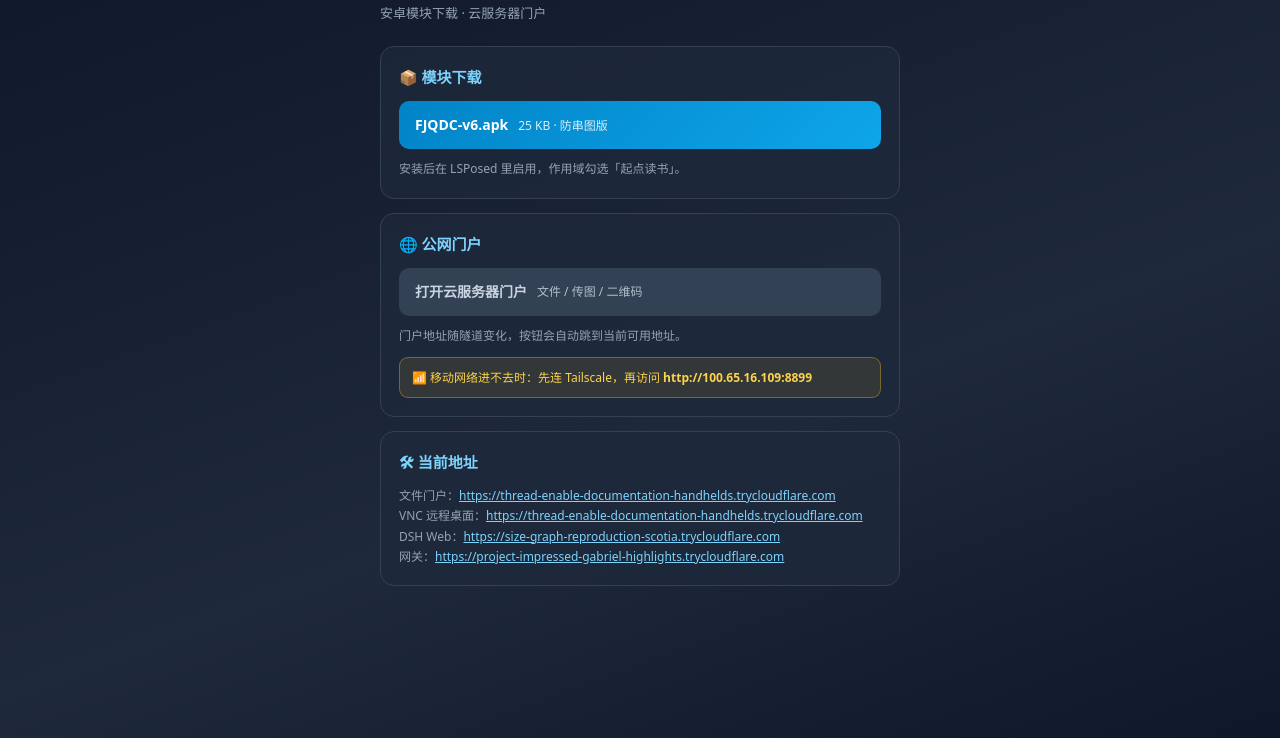
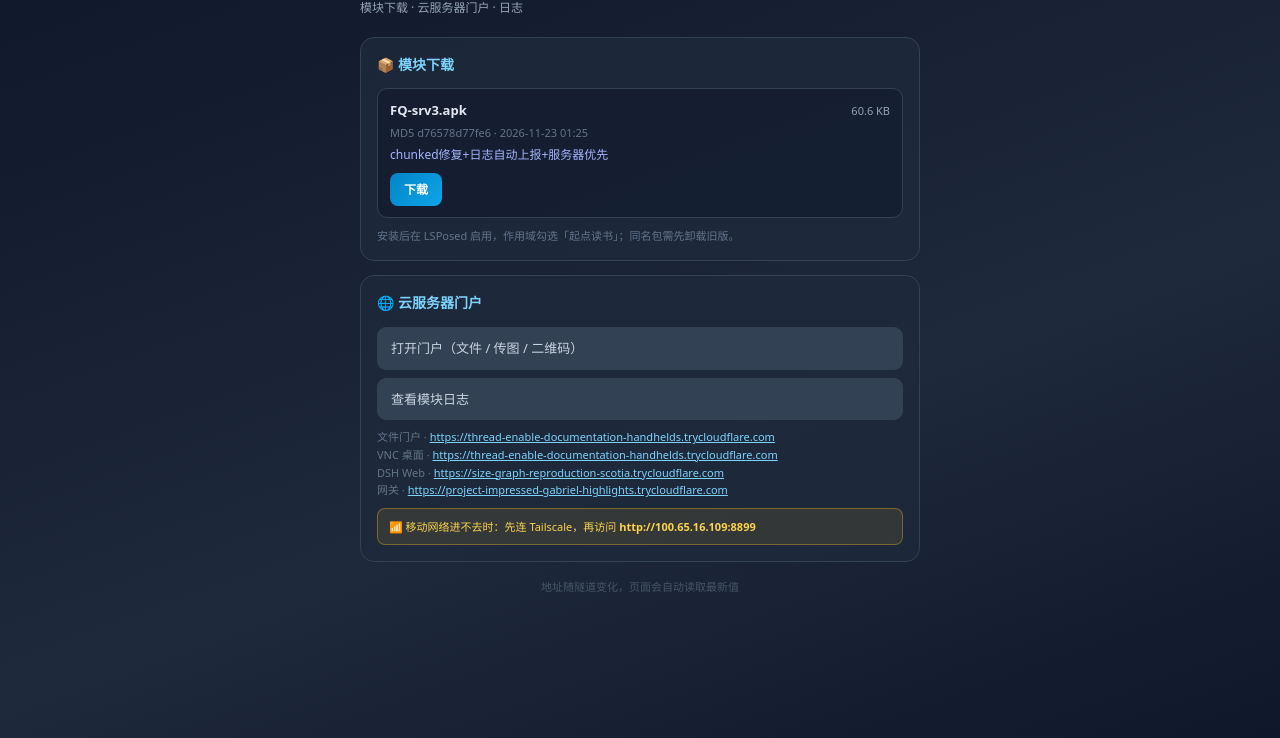
Before and after one commit to gezhanchao/gezhanchao.github.io, a plain HTML site: page index.html in a window 1280 px wide. Shown: the part 62-800 px from the top of the page. Drawn offline with Linux system fonts and the light colour scheme.

Commit message:
Landing page with apk index

```diff
--- a/index.html
+++ b/index.html
@@ -4,55 +4,72 @@
 <title>富江云端入口</title>
 <style>
 *{box-sizing:border-box;margin:0;padding:0}
-body{font-family:system-ui,-apple-system,"Microsoft YaHei",sans-serif;background:linear-gradient(160deg,#0f172a,#1e293b 60%,#0f172a);color:#e2e8f0;min-height:100vh;padding:24px 16px;line-height:1.6}
-.wrap{max-width:520px;margin:0 auto}
-h1{font-size:22px;font-weight:700;background:linear-gradient(90deg,#38bdf8,#a78bfa);-webkit-background-clip:text;background-clip:text;color:transparent;margin-bottom:6px}
-.sub{color:#94a3b8;font-size:13px;margin-bottom:22px}
-.card{background:rgba(30,41,59,.75);border:1px solid #334155;border-radius:14px;padding:18px;margin-bottom:14px}
-.card h2{font-size:15px;color:#7dd3fc;margin-bottom:12px;font-weight:600}
-a.btn{display:flex;align-items:center;gap:10px;background:linear-gradient(135deg,#0284c7,#0ea5e9);color:#fff;text-decoration:none;padding:13px 16px;border-radius:10px;font-size:14px;font-weight:600;margin-bottom:10px}
-a.btn:hover{filter:brightness(1.1)}
-a.btn.gray{background:#334155;color:#cbd5e1}
-a.btn small{font-weight:400;opacity:.85;font-size:12px}
-.tip{font-size:12px;color:#94a3b8;margin-top:8px;line-height:1.7}
-.tip b{color:#7dd3fc}
-.warn{background:rgba(251,191,36,.1);border:1px solid rgba(251,191,36,.35);color:#fcd34d;font-size:12px;padding:10px 12px;border-radius:9px;margin-top:10px}
+body{font-family:system-ui,-apple-system,"Microsoft YaHei",sans-serif;background:linear-gradient(160deg,#0f172a,#1e293b 60%,#0f172a);color:#e2e8f0;min-height:100vh;padding:22px 14px 40px;line-height:1.6}
+.wrap{max-width:560px;margin:0 auto}
+h1{font-size:21px;font-weight:700;background:linear-gradient(90deg,#38bdf8,#a78bfa);-webkit-background-clip:text;background-clip:text;color:transparent}
+.sub{color:#94a3b8;font-size:12px;margin:4px 0 20px}
+.card{background:rgba(30,41,59,.78);border:1px solid #334155;border-radius:14px;padding:16px;margin-bottom:14px}
+.card h2{font-size:14px;color:#7dd3fc;margin-bottom:12px;font-weight:600;display:flex;align-items:center;gap:7px}
+.item{border:1px solid #334155;border-radius:10px;padding:11px 12px;margin-bottom:9px;background:rgba(15,23,42,.5)}
+.item .row1{display:flex;justify-content:space-between;align-items:baseline;gap:8px}
+.item .nm{font-size:13px;font-weight:600;color:#e2e8f0;word-break:break-all}
+.item .sz{font-size:11px;color:#94a3b8;white-space:nowrap}
+.item .meta{font-size:11px;color:#64748b;margin-top:4px;line-height:1.5}
+.item .note{font-size:12px;color:#a5b4fc;margin-top:4px}
+.item a.dl{display:inline-block;margin-top:8px;background:linear-gradient(135deg,#0284c7,#0ea5e9);color:#fff;text-decoration:none;padding:7px 14px;border-radius:8px;font-size:12px;font-weight:600}
+.item a.dl:hover{filter:brightness(1.1)}
+a.btn{display:flex;align-items:center;gap:9px;background:#334155;color:#cbd5e1;text-decoration:none;padding:11px 14px;border-radius:9px;font-size:13px;margin-bottom:8px}
+a.btn:hover{background:#3e4c63}
+.tip{font-size:11px;color:#64748b;margin-top:8px;line-height:1.6}
+.warn{background:rgba(251,191,36,.1);border:1px solid rgba(251,191,36,.35);color:#fcd34d;font-size:11px;padding:9px 11px;border-radius:8px;margin-top:9px}
+.hint{font-size:11px;color:#475569;text-align:center;margin-top:16px}
 </style></head><body><div class="wrap">
 <h1>富江云端入口</h1>
-<div class="sub">安卓模块下载 · 云服务器门户</div>
+<div class="sub">模块下载 · 云服务器门户 · 日志</div>
 
 <div class="card">
-<h2>&#128230; 模块下载</h2>
-<a class="btn" href="./FJQDC-v6.apk" download>FJQDC-v6.apk <small>25 KB · 防串图版</small></a>
-<div class="tip">安装后在 LSPosed 里启用，作用域勾选「起点读书」。</div>
+<h2>📦 模块下载</h2>
+<div id="list"><div class="tip">读取中…</div></div>
+<div class="tip">安装后在 LSPosed 启用，作用域勾选「起点读书」；同名包需先卸载旧版。</div>
 </div>
 
 <div class="card">
-<h2>&#127760; 公网门户</h2>
-<a class="btn gray" id="go" href="#">打开云服务器门户 <small>文件 / 传图 / 二维码</small></a>
-<div class="tip">门户地址随隧道变化，按钮会自动跳到当前可用地址。</div>
-<div class="warn">&#128246; 移动网络进不去时：先连 Tailscale，再访问 <b>http://100.65.16.109:8899</b></div>
+<h2>🌐 云服务器门户</h2>
+<a class="btn" id="go" href="#">打开门户（文件 / 传图 / 二维码）</a>
+<a class="btn" id="loglink" href="http://100.65.16.109:8899/module-log">查看模块日志</a>
+<div class="tip" id="addr">正在读取当前地址…</div>
+<div class="warn">📶 移动网络进不去时：先连 Tailscale，再访问 <b>http://100.65.16.109:8899</b></div>
 </div>
 
-<div class="card">
-<h2>&#128736; 当前地址</h2>
-<div class="tip" id="list">正在读取…</div>
-</div>
+<div class="hint">地址随隧道变化，页面会自动读取最新值</div>
 </div>
 <script>
-var go=document.getElementById('go'),list=document.getElementById('list');
-function fill(j){
+function fmtSize(b){ if(!b) return '?'; if(b<1024) return b+' B'; if(b<1048576) return (b/1024).toFixed(1)+' KB'; return (b/1048576).toFixed(2)+' MB'; }
+function esc(s){ return String(s==null?'':s).replace(/[&<>"]/g,function(c){return {'&':'&amp;','<':'&lt;','>':'&gt;','"':'&quot;'}[c];}); }
+fetch('apks.json?t='+Date.now(),{cache:'no-store'}).then(function(r){return r.json()}).then(function(j){
+  var box=document.getElementById('list');
+  if(!j||!j.length){ box.innerHTML='<div class="tip">暂无文件</div>'; return; }
+  box.innerHTML=j.map(function(e){
+    return '<div class="item"><div class="row1"><span class="nm">'+esc(e.name)+'</span>'
+      +'<span class="sz">'+fmtSize(e.size)+'</span></div>'
+      +'<div class="meta">MD5 '+esc(e.md5)+' · '+esc(e.time)+'</div>'
+      +(e.note?'<div class="note">'+esc(e.note)+'</div>':'')
+      +'<a class="dl" href="./'+esc(e.name)+'" download>下载</a></div>';
+  }).join('');
+}).catch(function(){ document.getElementById('list').innerHTML='<div class="tip">索引读取失败</div>'; });
+
+fetch('targets.json?t='+Date.now(),{cache:'no-store'}).then(function(r){return r.json()}).then(function(j){
+  var go=document.getElementById('go'), a=document.getElementById('addr');
   if(j.files) go.href=j.files;
   var rows=[];
-  [['files','文件门户'],['vnc','VNC 远程桌面'],['dsh','DSH Web'],['gw','网关']].forEach(function(kv){
-    if(j[kv[0]]) rows.push(kv[1]+'：<a style="color:#7dd3fc;word-break:break-all" href="'+j[kv[0]]+'">'+j[kv[0]]+'</a>');
+  [['files','文件门户'],['vnc','VNC 桌面'],['dsh','DSH Web'],['gw','网关']].forEach(function(kv){
+    if(j[kv[0]]) rows.push(kv[1]+' · <a style="color:#7dd3fc;word-break:break-all" href="'+esc(j[kv[0]])+'">'+esc(j[kv[0]])+'</a>');
   });
-  list.innerHTML=rows.length?rows.join('<br>'):'暂无记录';
-}
-fetch('targets.json?t='+Date.now(),{cache:'no-store'}).then(function(r){return r.json()}).then(fill).catch(function(){
-  list.textContent='targets.json 读取失败';
+  a.innerHTML=rows.length?rows.join('<br>'):'暂无记录';
+}).catch(function(){
+  document.getElementById('addr').textContent='targets.json 读取失败';
   fetch('target.txt?t='+Date.now(),{cache:'no-store'}).then(function(r){return r.text()}).then(function(t){
-    if(t&&t.indexOf('http')===0) go.href=t.trim();
+    if(t&&t.indexOf('http')===0) document.getElementById('go').href=t.trim();
   }).catch(function(){});
 });
 </script>
```
